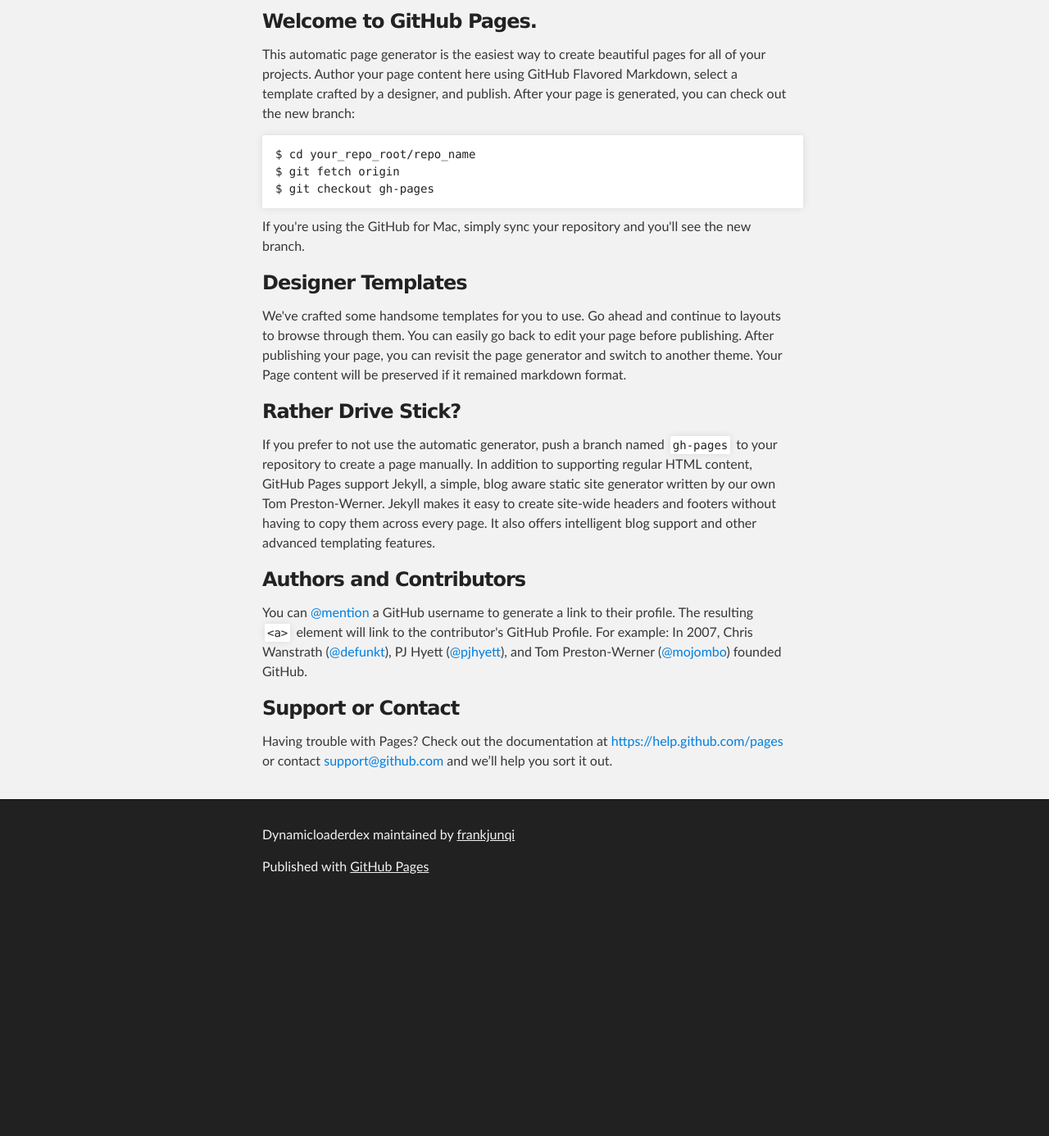
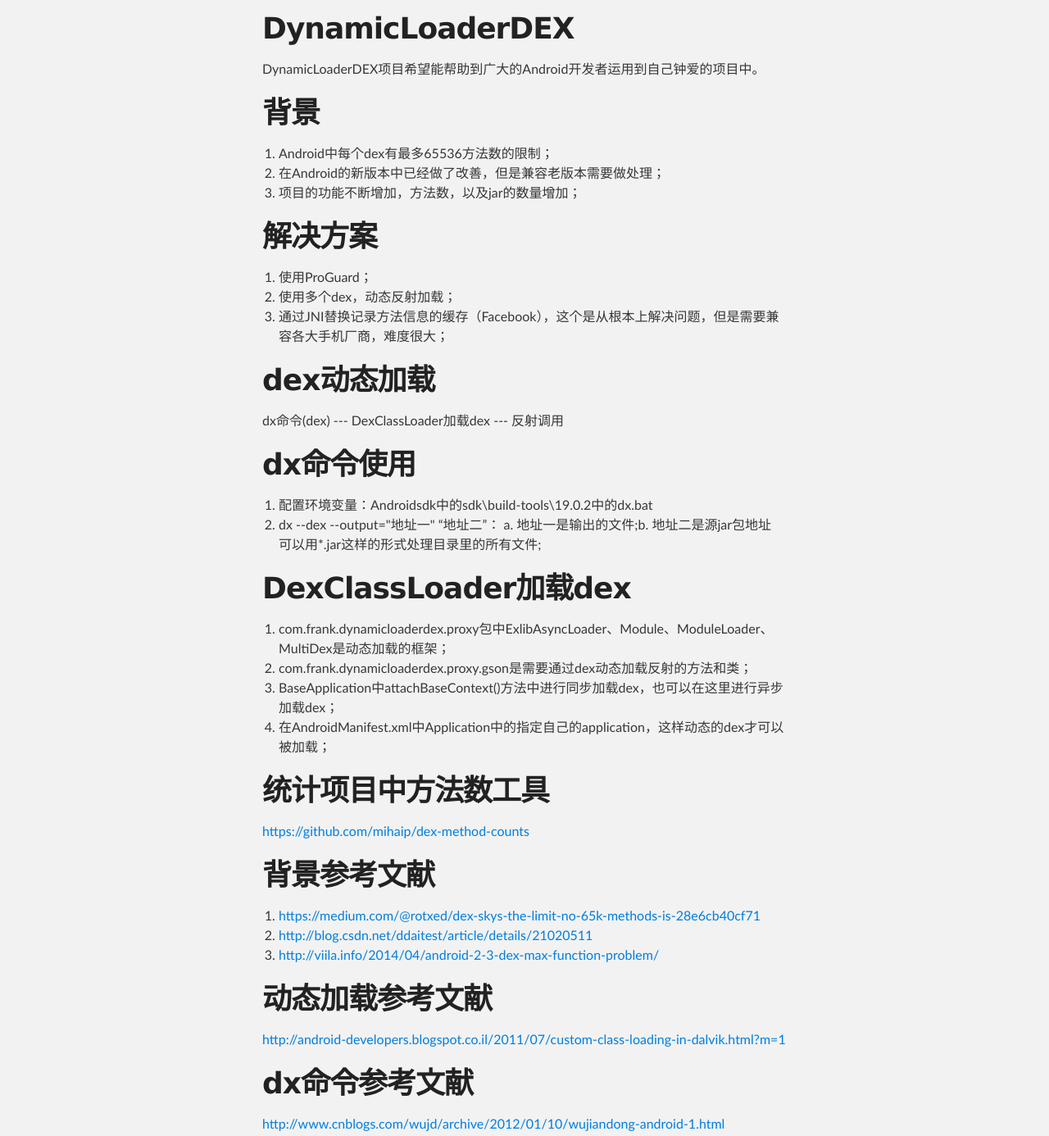
Before and after one commit to frankjunqi/DynamicLoaderDEX, a plain HTML site: page index.html in a window 1280 px wide. Shown: the part 252-1638 px from the top of the page at 82% size. Before the commit the page ends 1356 px from the top, so only its background shows below. Drawn offline with Linux system fonts and the light colour scheme.

Commit message:
Create gh-pages branch via GitHub

```diff
--- a/index.html
+++ b/index.html
@@ -31,37 +31,76 @@
     <!-- MAIN CONTENT -->
     <div id="main_content_wrap" class="outer">
       <section id="main_content" class="inner">
-        <h3>
-<a id="welcome-to-github-pages" class="anchor" href="#welcome-to-github-pages" aria-hidden="true"><span class="octicon octicon-link"></span></a>Welcome to GitHub Pages.</h3>
+        <h1>
+<a id="dynamicloaderdex" class="anchor" href="#dynamicloaderdex" aria-hidden="true"><span class="octicon octicon-link"></span></a>DynamicLoaderDEX</h1>
 
-<p>This automatic page generator is the easiest way to create beautiful pages for all of your projects. Author your page content here using GitHub Flavored Markdown, select a template crafted by a designer, and publish. After your page is generated, you can check out the new branch:</p>
+<p>DynamicLoaderDEX项目希望能帮助到广大的Android开发者运用到自己钟爱的项目中。</p>
 
-<pre><code>$ cd your_repo_root/repo_name
-$ git fetch origin
-$ git checkout gh-pages
-</code></pre>
+<h1>
+<a id="背景" class="anchor" href="#%E8%83%8C%E6%99%AF" aria-hidden="true"><span class="octicon octicon-link"></span></a>背景</h1>
 
-<p>If you're using the GitHub for Mac, simply sync your repository and you'll see the new branch.</p>
+<ol>
+<li>Android中每个dex有最多65536方法数的限制；</li>
+<li>在Android的新版本中已经做了改善，但是兼容老版本需要做处理；</li>
+<li>项目的功能不断增加，方法数，以及jar的数量增加；</li>
+</ol>
 
-<h3>
-<a id="designer-templates" class="anchor" href="#designer-templates" aria-hidden="true"><span class="octicon octicon-link"></span></a>Designer Templates</h3>
+<h1>
+<a id="解决方案" class="anchor" href="#%E8%A7%A3%E5%86%B3%E6%96%B9%E6%A1%88" aria-hidden="true"><span class="octicon octicon-link"></span></a>解决方案</h1>
 
-<p>We've crafted some handsome templates for you to use. Go ahead and continue to layouts to browse through them. You can easily go back to edit your page before publishing. After publishing your page, you can revisit the page generator and switch to another theme. Your Page content will be preserved if it remained markdown format.</p>
+<ol>
+<li>使用ProGuard；</li>
+<li>使用多个dex，动态反射加载；</li>
+<li>通过JNI替换记录方法信息的缓存（Facebook），这个是从根本上解决问题，但是需要兼容各大手机厂商，难度很大；</li>
+</ol>
 
-<h3>
-<a id="rather-drive-stick" class="anchor" href="#rather-drive-stick" aria-hidden="true"><span class="octicon octicon-link"></span></a>Rather Drive Stick?</h3>
+<h1>
+<a id="dex动态加载" class="anchor" href="#dex%E5%8A%A8%E6%80%81%E5%8A%A0%E8%BD%BD" aria-hidden="true"><span class="octicon octicon-link"></span></a>dex动态加载</h1>
 
-<p>If you prefer to not use the automatic generator, push a branch named <code>gh-pages</code> to your repository to create a page manually. In addition to supporting regular HTML content, GitHub Pages support Jekyll, a simple, blog aware static site generator written by our own Tom Preston-Werner. Jekyll makes it easy to create site-wide headers and footers without having to copy them across every page. It also offers intelligent blog support and other advanced templating features.</p>
+<p>dx命令(dex) --- DexClassLoader加载dex --- 反射调用</p>
 
-<h3>
-<a id="authors-and-contributors" class="anchor" href="#authors-and-contributors" aria-hidden="true"><span class="octicon octicon-link"></span></a>Authors and Contributors</h3>
+<h1>
+<a id="dx命令使用" class="anchor" href="#dx%E5%91%BD%E4%BB%A4%E4%BD%BF%E7%94%A8" aria-hidden="true"><span class="octicon octicon-link"></span></a>dx命令使用</h1>
 
-<p>You can <a href="https://github.com/blog/821" class="user-mention">@mention</a> a GitHub username to generate a link to their profile. The resulting <code>&lt;a&gt;</code> element will link to the contributor's GitHub Profile. For example: In 2007, Chris Wanstrath (<a href="https://github.com/defunkt" class="user-mention">@defunkt</a>), PJ Hyett (<a href="https://github.com/pjhyett" class="user-mention">@pjhyett</a>), and Tom Preston-Werner (<a href="https://github.com/mojombo" class="user-mention">@mojombo</a>) founded GitHub.</p>
+<ol>
+<li>配置环境变量：Androidsdk中的sdk\build-tools\19.0.2中的dx.bat</li>
+<li>dx --dex --output="地址一" “地址二”：
+a. 地址一是输出的文件;b. 地址二是源jar包地址 可以用*.jar这样的形式处理目录里的所有文件;</li>
+</ol>
 
-<h3>
-<a id="support-or-contact" class="anchor" href="#support-or-contact" aria-hidden="true"><span class="octicon octicon-link"></span></a>Support or Contact</h3>
+<h1>
+<a id="dexclassloader加载dex" class="anchor" href="#dexclassloader%E5%8A%A0%E8%BD%BDdex" aria-hidden="true"><span class="octicon octicon-link"></span></a>DexClassLoader加载dex</h1>
 
-<p>Having trouble with Pages? Check out the documentation at <a href="https://help.github.com/pages">https://help.github.com/pages</a> or contact <a href="mailto:support@github.com">support@github.com</a> and we’ll help you sort it out.</p>
+<ol>
+<li>com.frank.dynamicloaderdex.proxy包中ExlibAsyncLoader、Module、ModuleLoader、MultiDex是动态加载的框架；</li>
+<li>com.frank.dynamicloaderdex.proxy.gson是需要通过dex动态加载反射的方法和类；</li>
+<li>BaseApplication中attachBaseContext()方法中进行同步加载dex，也可以在这里进行异步加载dex；</li>
+<li>在AndroidManifest.xml中Application中的指定自己的application，这样动态的dex才可以被加载；</li>
+</ol>
+
+<h1>
+<a id="统计项目中方法数工具" class="anchor" href="#%E7%BB%9F%E8%AE%A1%E9%A1%B9%E7%9B%AE%E4%B8%AD%E6%96%B9%E6%B3%95%E6%95%B0%E5%B7%A5%E5%85%B7" aria-hidden="true"><span class="octicon octicon-link"></span></a>统计项目中方法数工具</h1>
+
+<p><a href="https://github.com/mihaip/dex-method-counts">https://github.com/mihaip/dex-method-counts</a></p>
+
+<h1>
+<a id="背景参考文献" class="anchor" href="#%E8%83%8C%E6%99%AF%E5%8F%82%E8%80%83%E6%96%87%E7%8C%AE" aria-hidden="true"><span class="octicon octicon-link"></span></a>背景参考文献</h1>
+
+<ol>
+<li><a href="https://medium.com/@rotxed/dex-skys-the-limit-no-65k-methods-is-28e6cb40cf71">https://medium.com/@rotxed/dex-skys-the-limit-no-65k-methods-is-28e6cb40cf71</a></li>
+<li><a href="http://blog.csdn.net/ddaitest/article/details/21020511">http://blog.csdn.net/ddaitest/article/details/21020511</a></li>
+<li><a href="http://viila.info/2014/04/android-2-3-dex-max-function-problem/">http://viila.info/2014/04/android-2-3-dex-max-function-problem/</a></li>
+</ol>
+
+<h1>
+<a id="动态加载参考文献" class="anchor" href="#%E5%8A%A8%E6%80%81%E5%8A%A0%E8%BD%BD%E5%8F%82%E8%80%83%E6%96%87%E7%8C%AE" aria-hidden="true"><span class="octicon octicon-link"></span></a>动态加载参考文献</h1>
+
+<p><a href="http://android-developers.blogspot.co.il/2011/07/custom-class-loading-in-dalvik.html?m=1">http://android-developers.blogspot.co.il/2011/07/custom-class-loading-in-dalvik.html?m=1</a></p>
+
+<h1>
+<a id="dx命令参考文献" class="anchor" href="#dx%E5%91%BD%E4%BB%A4%E5%8F%82%E8%80%83%E6%96%87%E7%8C%AE" aria-hidden="true"><span class="octicon octicon-link"></span></a>dx命令参考文献</h1>
+
+<p><a href="http://www.cnblogs.com/wujd/archive/2012/01/10/wujiandong-android-1.html">http://www.cnblogs.com/wujd/archive/2012/01/10/wujiandong-android-1.html</a></p>
       </section>
     </div>
 
```
Also changed, not shown: params.json (+1 -1 lines).
